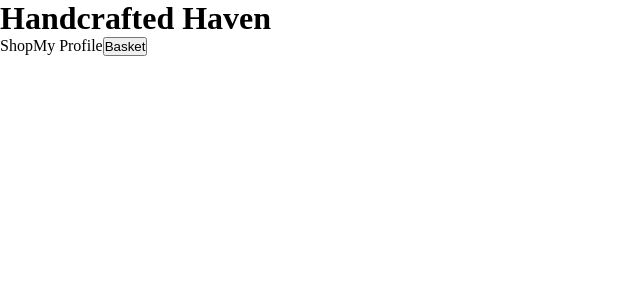
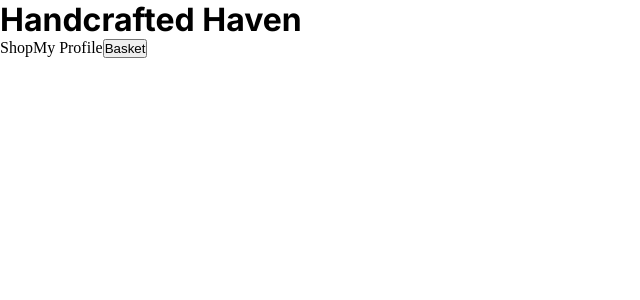
Before and after one commit to moroninavarro/handcrafted-h-project, a Next.js app: page / in a window 1280 px wide. Shown: the top 300 px of the page, without its empty margins (0-640 px from the left). Built offline with nearby package versions, Linux system fonts and the light colour scheme.

Commit message:
Nav Test

```diff
--- /dev/null
+++ b/src/components/Navbar.module.css
@@ -0,0 +1,3 @@
+.h1 {
+    font-family: var(--font-inter), sans-serif;
+}
--- a/src/components/Navbar.tsx
+++ b/src/components/Navbar.tsx
@@ -1,8 +1,9 @@
 import React from "react";
+import style from "./Navbar.module.css";
 
 export default function Navbar() {
     return (<header>
-        <h1>Handcrafted Haven</h1>
+        <h1 className={style.h1}>Handcrafted Haven</h1>
         <nav>
             <a>Shop</a>
             <a>My Profile</a>
```
